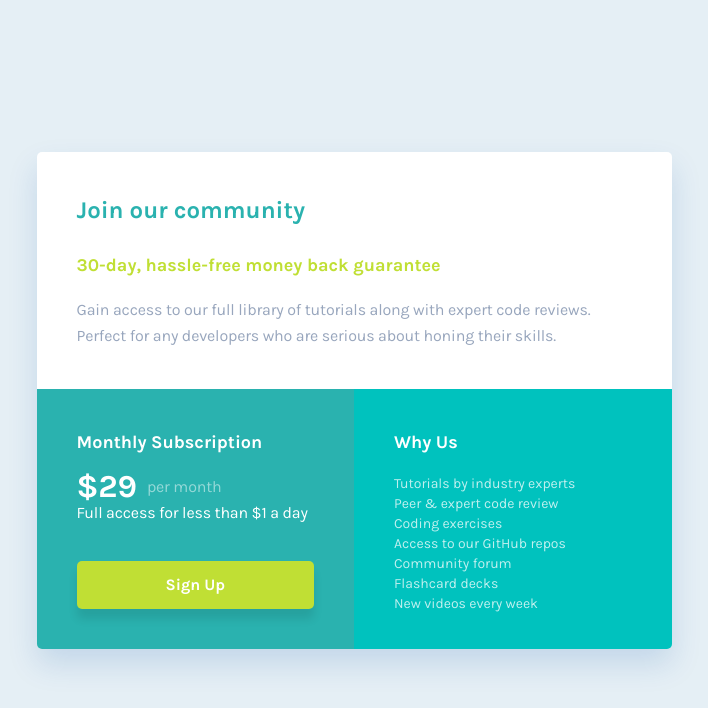
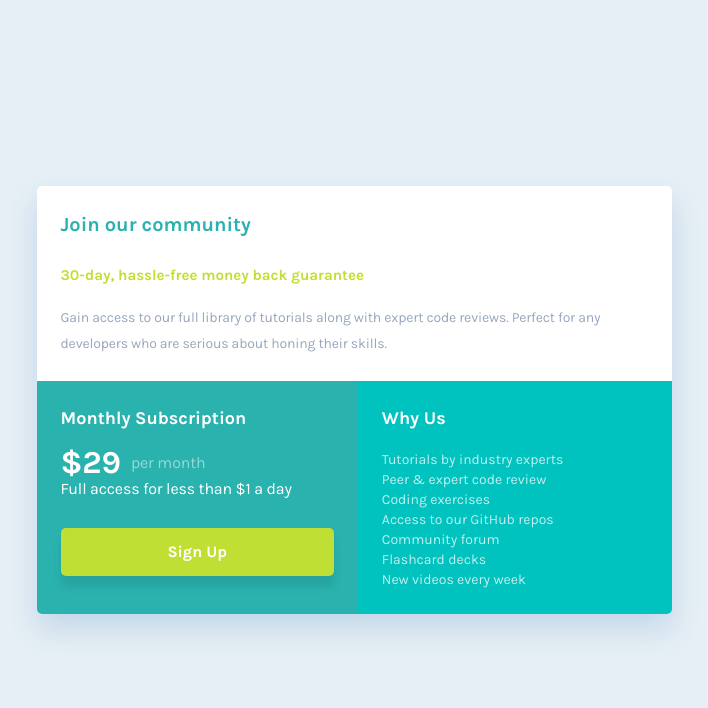
Before and after one commit to SamHemingway/single-price-grid-component, a plain HTML site: page index.html in a window 1280 px wide. Shown: the whole page, without its empty margins (286-994 px from the left). Drawn offline with Linux system fonts and the light colour scheme.

Commit message:
Design no longer uses media queries for layout

```diff
--- a/index.html
+++ b/index.html
@@ -19,7 +19,7 @@
   </head>
   <body>
     <main>
-      <article class="card">
+      <article class="card flex">
         <div class="card__section span-2">
           <h1 class="card__section__main-header">Join our community</h1>
           <h2 class="card__section__sub-header">30-day, hassle-free money back guarantee</h2>
--- a/styles/global.css
+++ b/styles/global.css
@@ -5,7 +5,6 @@ TABLE OF CONTENTS
 |1| VARIABLES
 |2| BASIC ELEMENTS
 |3| CARD COMPONENT
-|4| MEDIA QUERIES
 ==============================*/
 
 /*==============================
@@ -111,7 +110,8 @@ main {
   display: flex;
   align-items: center;
   justify-content: center;
-  height: 100vh;
+  min-height: 100vh;
+  /* min-height: 100dvh; */
 }
 
 /*==============================
@@ -119,11 +119,12 @@ main {
 ==============================*/
 
 .card {
-  max-width: 311px;
   border-radius: var(--rad-xs);
   overflow: hidden;
   box-shadow: 0px 15px 30px rgba(0, 81, 171, 0.148847);
-  display: grid;
+  flex-wrap: wrap;
+  max-width: 635px;
+  margin: 32px;
 }
 
 .card__section {
@@ -133,10 +134,12 @@ main {
 
 .card__section:nth-child(1n + 1) {
   background: white;
+  flex: 2 1 auto;
 }
 
 .card__section:nth-child(2n + 2) {
   background: var(--clr-primary);
+  flex: 1 0 auto;
 }
 
 .card__section:nth-child(3n + 3) {
@@ -200,42 +203,5 @@ main {
   font-weight: var(--fw-bold);
   border-radius: var(--rad-xs);
   box-shadow: 0px 10px 10px rgba(0, 0, 0, 0.0973011);
-  margin-top: var(--g-lg);
+  margin-top: 26px;
 }
-
-/*==============================
-|4| MEDIA QUERIES
-==============================*/
-
-@media only screen and (min-width: 650px) {
-  .card {
-    max-width: 635px;
-    grid-template-columns: repeat(2, 1fr);
-    grid-template-rows: auto;
-  }
-
-  .card__section {
-    padding: var(--g-xxl);
-    max-height: 260px;
-  }
-
-  .span-2 {
-    grid-column: span 2;
-  }
-
-  .card__section__main-header {
-    font-size: var(--fs-d-md);
-  }
-
-  .card__section__sub-header {
-    font-size: var(--fs-d-sm);
-  }
-
-  .card__section__body {
-    font-size: var(--fs-d-xs);
-  }
-
-  .card__section__button {
-    margin-top: auto;
-  }
-}
```
Also changed, not shown: 1 other file.
